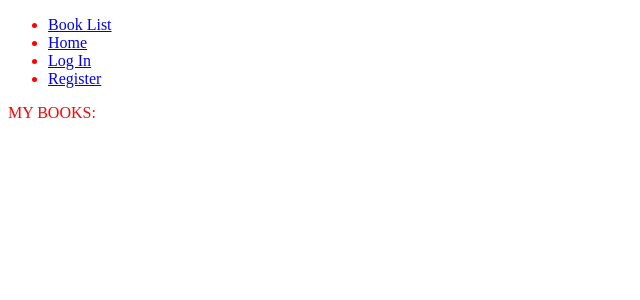
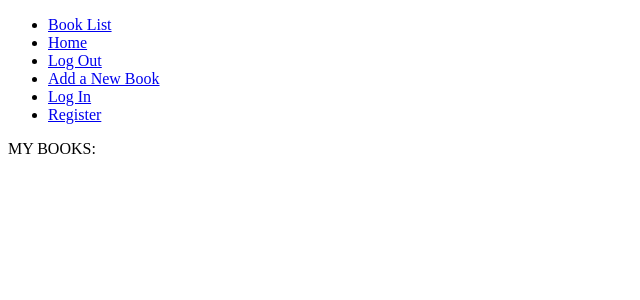
Before and after one commit to codefellows/django_lender, a Django app: page /books/ in a window 1280 px wide. Shown: the top 300 px of the page, without its empty margins (0-640 px from the left). Run offline with Django 3.2, Linux system fonts and the light colour scheme; data that the repository does not hold is empty.

Commit message:
Filling out the book functionality in prep for security work

```diff
--- a/lending_library/books/models.py
+++ b/lending_library/books/models.py
@@ -33,3 +33,7 @@ class Book(models.Model):
         choices=BOOK_STATUS,
         default="available"
     )
+
+    def __str__(self):
+        """String representation of the book."""
+        return self.title
--- a/lending_library/books/templates/book_list.html
+++ /dev/null
@@ -1,10 +0,0 @@
-{% extends 'layout.html' %}
-{% block content %}
-
-MY BOOKS:
-<ul>
-{% for book in books %}
-    <li><img src="{{ book.cover_image.url}}" /></li>
-{% endfor %}
-
-{% endblock %}
--- /dev/null
+++ b/lending_library/books/templates/books/book_list.html
@@ -0,0 +1,17 @@
+{% extends 'layout.html' %}
+{% block content %}
+
+MY BOOKS:
+<ul id="book-list">
+{% for book in books %}
+    <li class="book-item">
+        <img src="{{ book.cover_image.url}}" class="book-cover" />
+        <ul>
+            <li><a href="{% url 'book_detail' book.pk %}">Book Details</a></li>
+            <li><a href="{% url 'loan_book' book.pk %}">Loan Book</a></li>
+            <li><a href="{% url 'remove_book' book.pk %}">Remove Book</a></li>
+        </ul>
+    </li>
+{% endfor %}
+
+{% endblock %}
--- a/lending_library/books/urls.py
+++ b/lending_library/books/urls.py
@@ -1,13 +1,24 @@
 """The URLs for the Book app."""
 from django.conf.urls import url
+from django.views.generic import DetailView
+
 from books.models import Book
-from books.views import book_list
-from django.views.generic import DetailView
+from books.views import (
+    book_list,
+    NewBook,
+    RemoveBook,
+    loan_book
+)
+
 
 urlpatterns = [
     url(r"^$", book_list, name="book_list"),
     url(r"^(?P<pk>\d+)$", DetailView.as_view(
-        template_name="potato/test.html",
-        model=Book
-    ))
+        template_name="books/book_detail.html",
+        model=Book,
+        context_object_name="book"
+    ), name="book_detail"),
+    url(r"^new$", NewBook.as_view(), name="add_book"),
+    url(r"^remove/(?P<pk>\d+)$", RemoveBook.as_view(), name="remove_book"),
+    url(r"^loan/(?P<pk>\d+)$", loan_book, name="loan_book")
 ]
--- a/lending_library/books/views.py
+++ b/lending_library/books/views.py
@@ -1,8 +1,54 @@
-from django.shortcuts import render
+"""Views for the book app."""
+from django.shortcuts import render, redirect
+from django.views.generic import DeleteView, CreateView
+from django.urls import reverse_lazy
+
+from books.forms import LoanForm
 from books.models import Book
 
 # Create your views here.
 
+
 def book_list(request):
+    """List books."""
     books = Book.objects.all()
-    return render(request, "book_list.html", {"books": books})
+    return render(request, "books/book_list.html", {"books": books})
+
+
+class NewBook(CreateView):
+    """Create a new book."""
+
+    template_name = "books/add_book.html"
+    model = Book
+    fields = [
+        "title", "author", "publisher", "isbn",
+        "year", "cover_image", "status"
+    ]
+    success_url = reverse_lazy("book_list")
+
+
+class RemoveBook(DeleteView):
+    """Remove a book."""
+
+    template_name = "books/remove_book.html"
+    model = Book
+    success_url = reverse_lazy("book_list")
+
+
+def loan_book(request, pk):
+    """Lend a book out to a user."""
+    book = Book.objects.get(pk=pk)
+
+    if request.POST and request.method == "POST":
+        form = LoanForm({"borrower": request.POST["borrower"]}, instance=book)
+        form.save()
+        book.status = "checked out"
+        book.save()
+        return redirect(reverse_lazy("book_list"))
+
+    form = LoanForm(instance=book)
+    return render(
+        request,
+        "books/lend_book.html",
+        {"form": form, "book": book}
+    )
--- a/lending_library/lender_profile/models.py
+++ b/lending_library/lender_profile/models.py
@@ -25,6 +25,10 @@ class PatronProfile(models.Model):
     address = models.CharField(max_length=255, blank=True, null=True)
     library_id = models.UUIDField(default=uuid.uuid4, editable=False)
 
+    def __str__(self):
+        """String representation of the profile."""
+        return self.user.username
+
 
 @receiver(post_save, sender=User)
 def make_profile_for_user(sender, instance, **kwargs):
--- a/lending_library/lender_profile/static/style.css
+++ /dev/null
@@ -1,3 +0,0 @@
-body {
-    color: blue;
-}
--- a/lending_library/lending_library/static/style.css
+++ b/lending_library/lending_library/static/style.css
@@ -1,3 +1,11 @@
-body {
-    color: red;
+
+.book-cover {
+    height: 200px;
 }
+.left {
+    float: left;
+    margin-right: 50px;
+}
+#book-list li.book-item {
+    display: inline-block;
+}
--- a/lending_library/lending_library/templates/layout.html
+++ b/lending_library/lending_library/templates/layout.html
@@ -10,12 +10,10 @@
     <ul>
         <li><a href="{% url 'book_list' %}">Book List</a></li>
         <li><a href="{% url 'home' %}">Home</a></li>
-        {% if user.is_authenticated %}
         <li><a href="{% url 'logout' %}">Log Out</a></li>
-        {% else %}
+        <li><a href="{% url 'add_book' %}">Add a New Book</a></li>
         <li><a href="{% url 'login' %}">Log In</a></li>
         <li><a href="{% url 'registration_register' %}">Register</a></li>
-        {% endif %}
     </ul>
 </nav>
 
```
Also changed, not shown: lending_library/books/forms.py (added, +10 -0 lines), lending_library/books/templates/books/add_book.html (added, +10 -0 lines), lending_library/books/templates/books/book_detail.html (added, +14 -0 lines), lending_library/books/templates/books/lend_book.html (added, +10 -0 lines), lending_library/books/templates/books/remove_book.html (added, +9 -0 lines), lending_library/books/templates/books/return_book.html (added).
